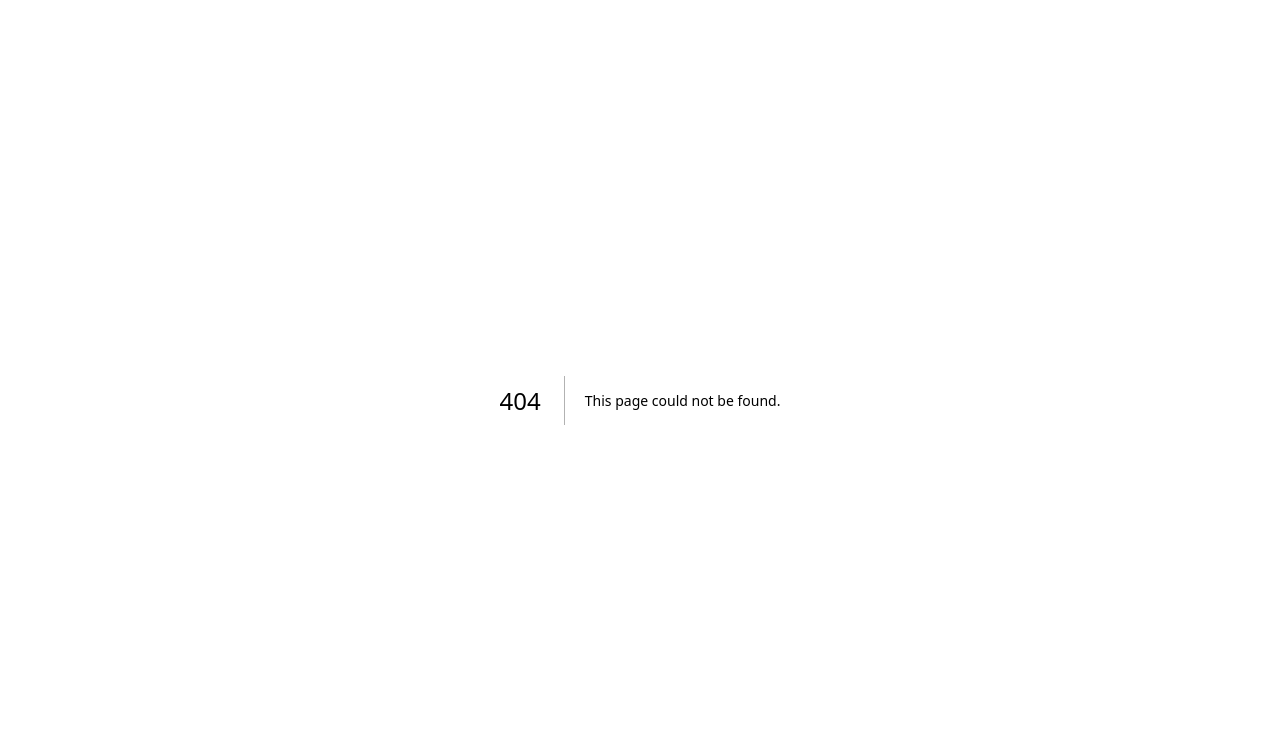
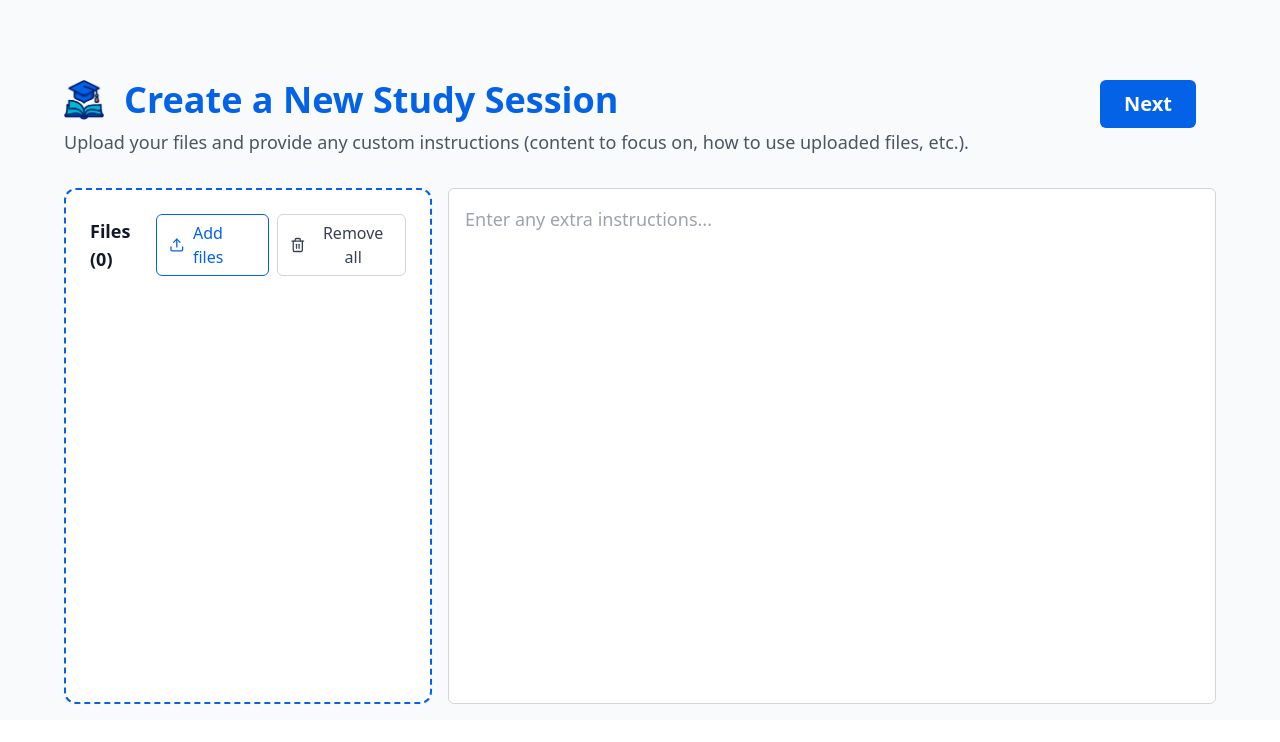
Before and after one commit to sganhewage/SmartStudy, a Next.js app: page /newSession in a window 1280 px wide. Before the commit this address had no page. Shown: the top 742 px of the page. Built offline with nearby package versions, Linux system fonts and the light colour scheme.

Commit message:
create session first page

```diff
--- /dev/null
+++ b/app/newSession/page.tsx
@@ -0,0 +1,88 @@
+'use client';
+
+import { useState } from "react";
+import { Paperclip, X, Upload, Trash2 } from "lucide-react"; // Optional icon lib
+
+export default function NewStudySessionPage() {
+    const [files, setFiles] = useState<File[]>([]);
+    const [instructions, setInstruction] = useState<string>("");
+
+    const handleFileChange = (e: React.ChangeEvent<HTMLInputElement>) => {
+    if (e.target.files) {
+        setFiles([...files, ...Array.from(e.target.files)]);
+    }
+    };
+
+    const removeFile = (index: number) => {
+    setFiles(files.filter((_, i) => i !== index));
+    };
+
+    const clearFiles = () => setFiles([]);
+
+    return (
+        <div className="h-[calc(100vh-80px)] pt-[80px] px-6 sm:px-16 bg-gray-50 text-gray-900 flex flex-col">
+            <div className="flex flex-row gap-x-5">
+                <img src="/logo.png" alt="SmartStudy Logo" className="h-10 w-10" />
+                <h1 className="text-4xl font-bold text-brand mb-2">Create a New Study Session</h1>
+                <button className="ml-auto mr-5 bg-brand hover:bg-accent text-white text-xl font-semibold py-2 px-6 rounded-md transition">
+                    Next
+                </button>
+            </div>
+            <p className="text-lg text-gray-600 mb-8">Upload your files and provide any custom instructions (content to focus on, how to use uploaded files, etc.).</p>
+
+            <div className="flex flex-col h-full lg:flex-row gap-4 w-full overflow-hidden mb-4">
+                {/* File Upload Box */}
+                <div className="flex flex-col w-full lg:w-1/3 flex-1 overflow-y-auto border-2 border-dashed border-brand rounded-xl bg-white p-6 shadow-sm">
+                    <div className="flex items-center justify-between mb-4">
+                    <h2 className="text-lg font-semibold">Files ({files.length})</h2>
+                    <div className="flex gap-2">
+                        <label htmlFor="file-upload" className="inline-flex items-center gap-2 px-3 py-1.5 rounded-md border border-brand text-brand hover:bg-brand hover:text-white cursor-pointer transition">
+                            <Upload size={16} /> Add files
+                            <input id="file-upload" type="file" multiple className="hidden" onChange={handleFileChange} />
+                        </label>
+                        <button
+                            onClick={clearFiles}
+                            className="inline-flex items-center gap-2 px-3 py-1.5 rounded-md border border-gray-300 text-gray-700 hover:bg-gray-100 transition"
+                        >
+                            <Trash2 size={16} /> Remove all
+                        </button>
+                    </div>
+                    </div>
+
+                    <ul className="space-y-3">
+                    {files.map((file, index) => (
+                        <li
+                        key={index}
+                        className="flex items-center justify-between bg-gray-100 px-4 py-2 rounded-lg"
+                        >
+                        <div className="flex items-center gap-3 overflow-hidden">
+                            <Paperclip className="text-brand" size={18} />
+                            <div className="truncate">
+                            <p className="text-sm font-medium truncate">{file.name}</p>
+                            <p className="text-xs text-gray-500">{(file.size / 1024).toFixed(2)} KB</p>
+                            </div>
+                        </div>
+                        <button
+                            onClick={() => removeFile(index)}
+                            className="text-gray-500 hover:text-red-600 transition"
+                        >
+                            <X size={18} />
+                        </button>
+                        </li>
+                    ))}
+                    </ul>
+                </div>
+
+                {/* Extra Instructions */}
+                <div className="w-full lg:w-2/3 h-full">
+                    <textarea
+                        placeholder="Enter any extra instructions..."
+                        rows={5}
+                        className="w-full h-full p-4 rounded-md border border-gray-300 focus:outline-brand focus:ring-1 focus:ring-accent text-lg resize-none"
+                        onChange={(e) => setInstruction(e.target.value)}
+                    />
+                </div>
+            </div>
+        </div>
+    );
+}
--- a/app/page.js
+++ b/app/page.js
@@ -9,7 +9,7 @@ import Navbar from "./components/navbar";
 export default function Home() {
   const router = useRouter();
 
-  const handleClick = async () => {
+  const handleSignout = async () => {
     try {
       const res = await axios.post("/api/logout");
       if (res.status === 200) {
@@ -17,6 +17,14 @@ export default function Home() {
       }
     } catch (error) {
       console.error("Logout failed", error);
+    }
+  };
+
+  const handleNewSession = async () => {
+    try {
+      router.push("/newSession");
+    } catch (error) {
+      console.error("Couldn't Access Page", error);
     }
   };
 
@@ -38,13 +46,13 @@ export default function Home() {
           <p className="text-xl mb-8">A smart way to manage your study sessions</p>
           <div className="flex justify-center gap-4 flex-wrap">
             <button
-              onClick={handleClick}
+              onClick={handleNewSession}
               className="font-bold px-6 py-3 bg-brand text-white rounded hover:bg-accent transition"
             >
               Create New Study Session
             </button>
             <button
-              onClick={handleClick}
+              onClick={handleSignout}
               className="font-bold px-6 py-3 bg-black text-white rounded hover:bg-accent transition"
             >
               Existing Study Sessions
```
